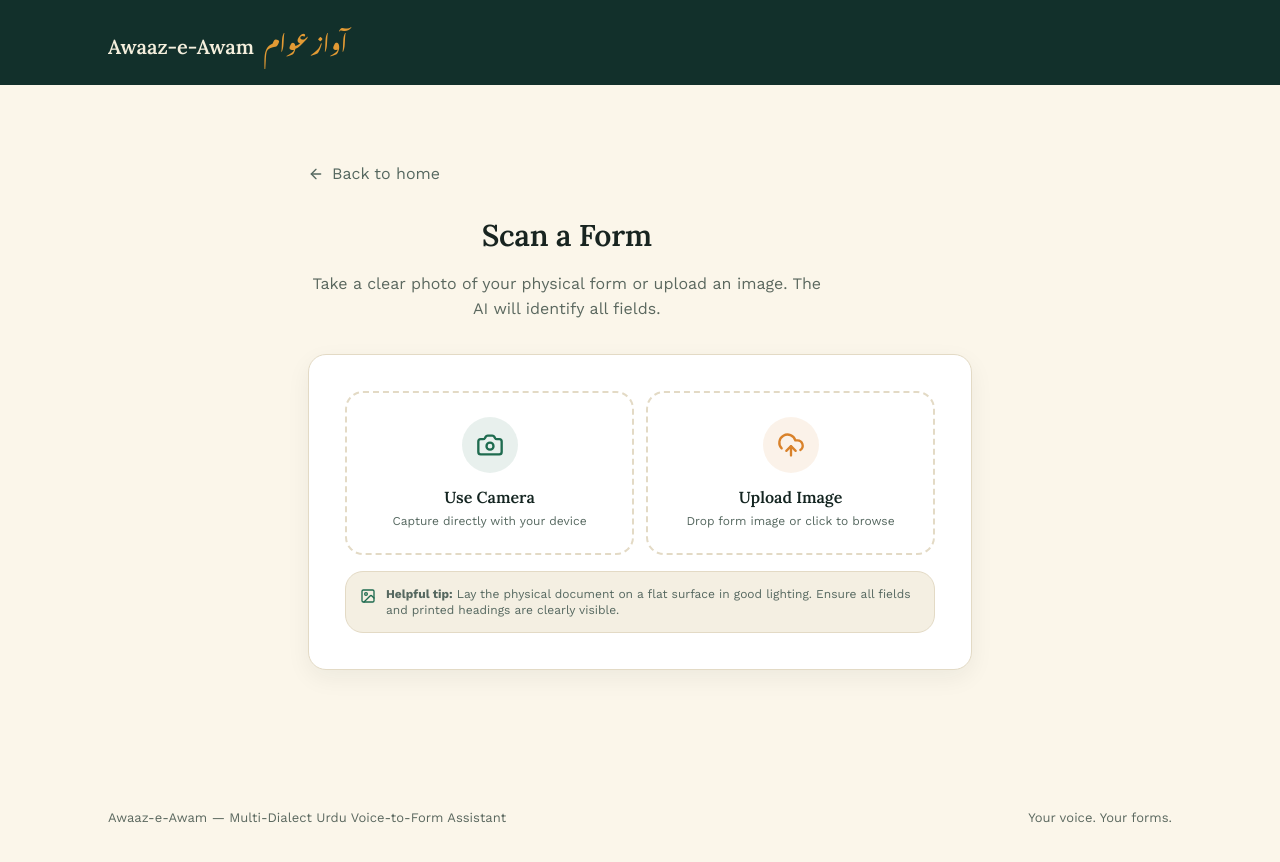
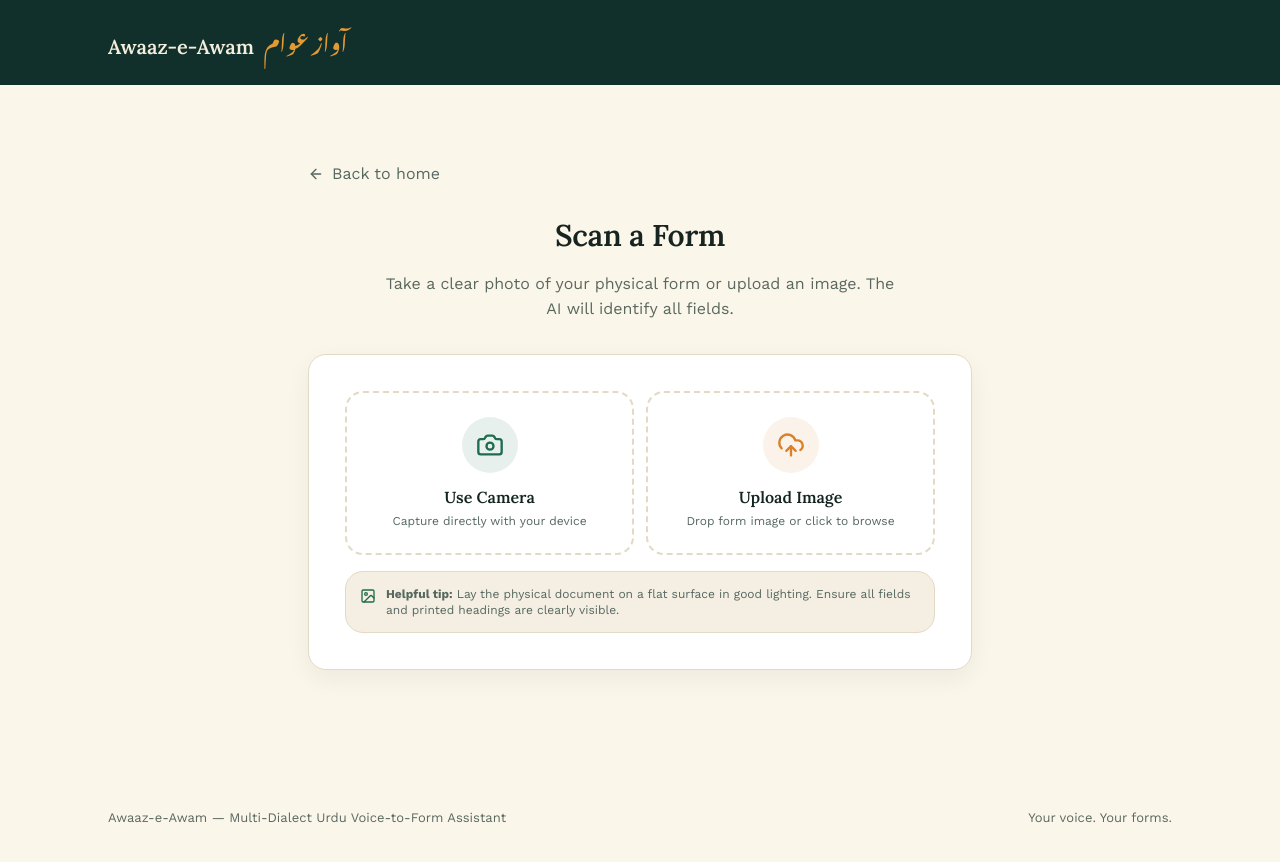
Before and after one commit to Aisha-Asif/Awaaz-e-Awam, a Next.js app: page /scan in a window 1280 px wide. Shown: the top 862 px of the page. Built offline with nearby package versions, Linux system fonts and the light colour scheme; a web font is replaced by a local one.

Commit message:
style: center section-head blocks within containers

```diff
--- a/app/globals.css
+++ b/app/globals.css
@@ -136,7 +136,7 @@ header{
 
 /* ---------- how it works ---------- */
 .section{ padding:76px 0; }
-.section-head{ max-width:52ch; margin-bottom:44px; }
+.section-head{ max-width:52ch; margin:0 auto 44px; }
 .section-head h2{ font-size:30px; font-weight:600; }
 .section-head p{ margin-top:12px; color:var(--text-muted); font-size:16px; }
 
```
